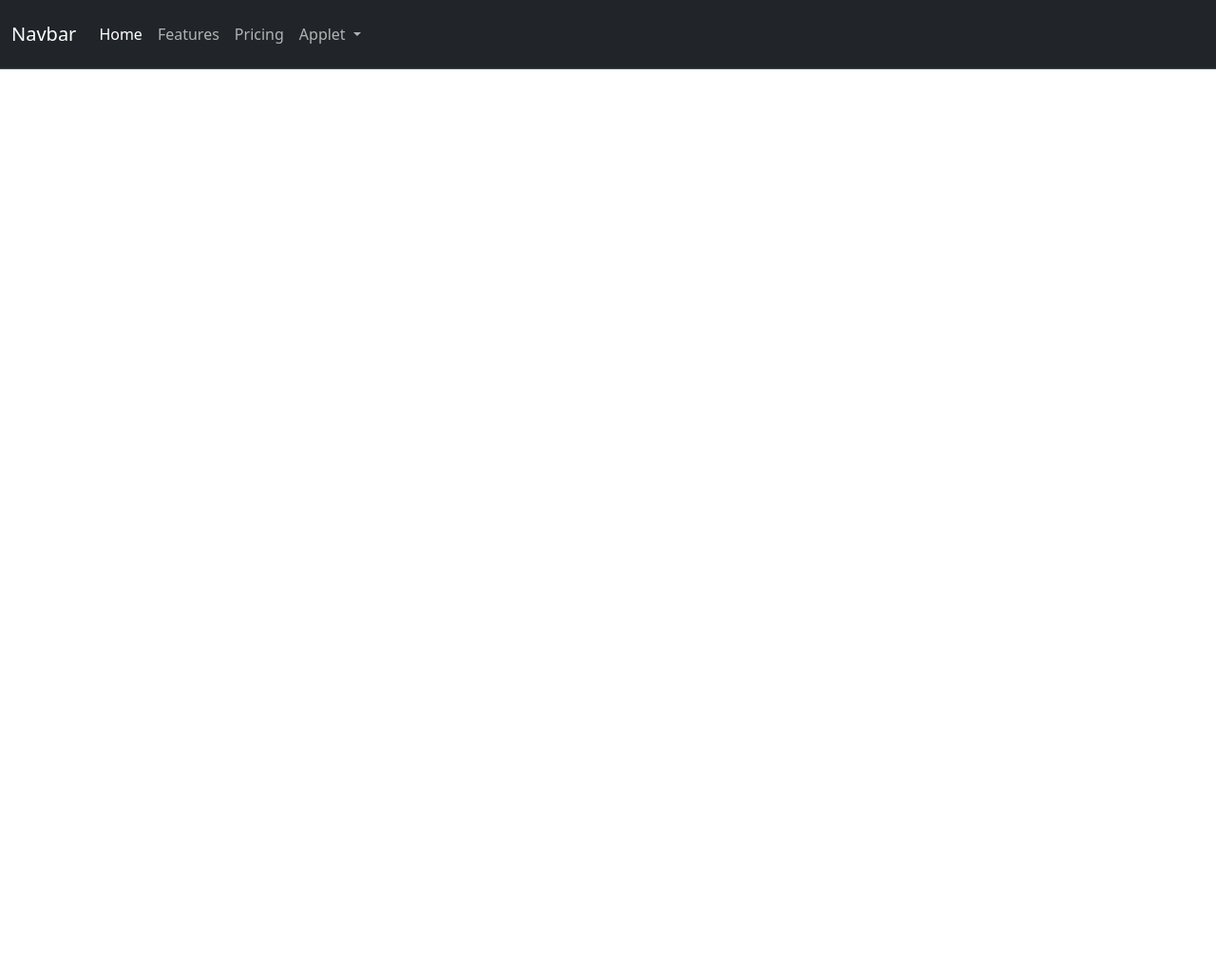
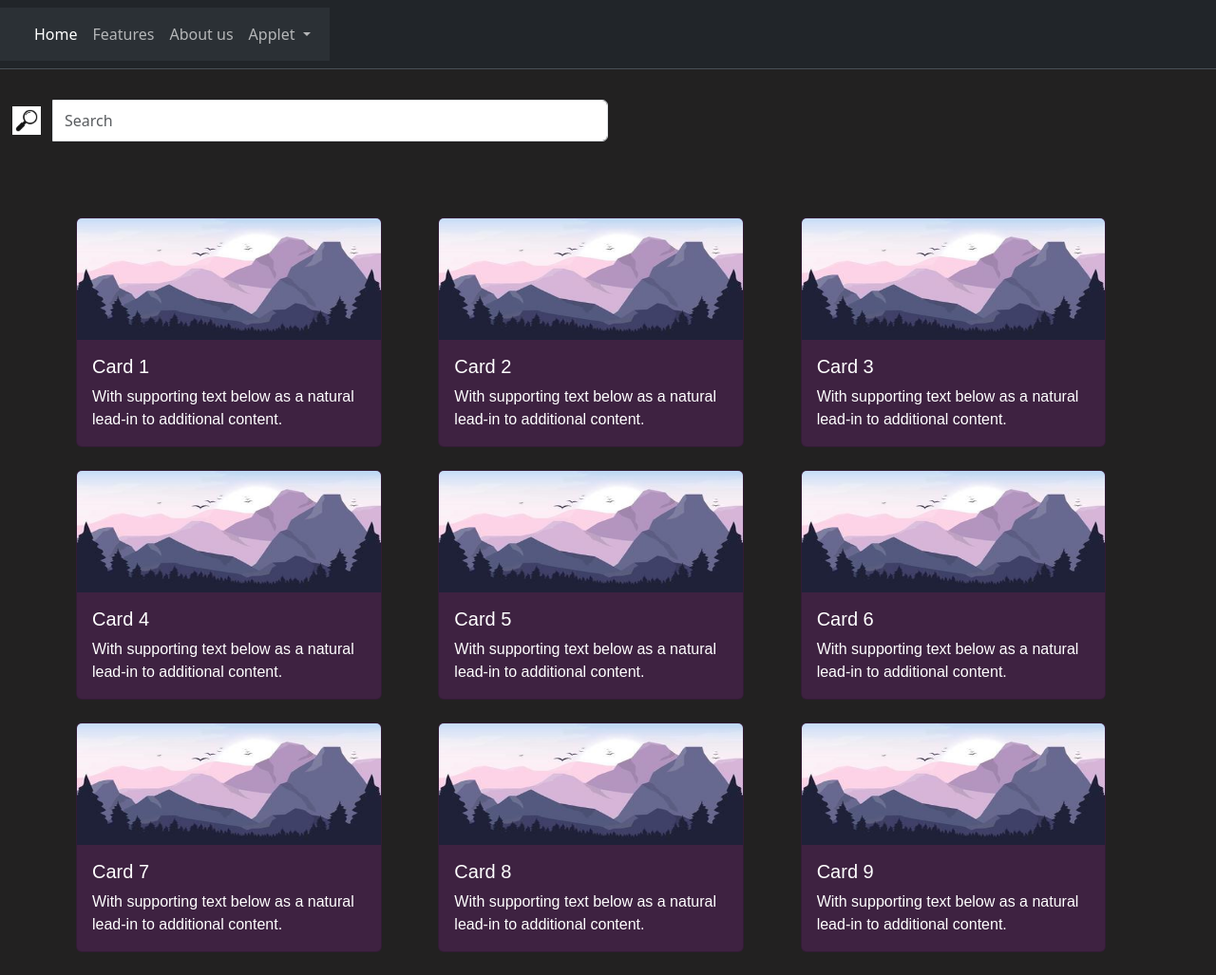
Before and after one commit to Bearbrand-sy/APPLET, a plain HTML site: page Applet/index.html in a window 1280 px wide. Shown: the whole page at 95% size. Before the commit the page ends 800 px from the top, so only its background shows below. Drawn offline with nearby package versions, Linux system fonts and the light colour scheme.

Commit message:
adjusting color and sizes

```diff
--- a/Applet/index.html
+++ b/Applet/index.html
@@ -7,37 +7,60 @@
     <script src="https://cdn.jsdelivr.net/npm/bootstrap@5.3.3/dist/js/bootstrap.bundle.min.js" integrity="sha384-YvpcrYf0tY3lHB60NNkmXc5s9fDVZLESaAA55NDzOxhy9GkcIdslK1eN7N6jIeHz" crossorigin="anonymous"></script>
 
     <title>Website</title>
+
    <style>
+body {
+  background-color: rgb(34, 33, 33);
+  color: white;
+}
+.form-control{
+   margin-top: 2rem;
+   margin-right: 40rem;
+   color: #00858a;
+}
 
+ .container2 {
+  font-family: Arial, Helvetica, sans-serif;
+  margin-top: 5rem;
+  margin-left: 5rem;
+  margin-right: 5rem;
+
+}
+.card {
+  background-color: rgb(62, 34, 65);
+   color: white;
+   width: 90%;
+}
    </style>
+
 </head>
 
 <nav class="navbar bg-dark border-bottom border-body" data-bs-theme="dark">
-
-  <nav class="navbar navbar-expand-lg bg-body-primary">
+    <!-- Navbar content -->
+    <nav class="navbar navbar-expand-lg bg-body-tertiary">
         <div class="container-fluid">
-        <a class="navbar-brand" href="index.html">Navbar</a>
+          <a class="navbar-brand" href="index.html"></a>
           <button class="navbar-toggler" type="button" data-bs-toggle="collapse" data-bs-target="#navbarNavDropdown" aria-controls="navbarNavDropdown" aria-expanded="false" aria-label="Toggle navigation">
             <span class="navbar-toggler-icon"></span>
           </button>
           <div class="collapse navbar-collapse" id="navbarNavDropdown">
             <ul class="navbar-nav">
               <li class="nav-item">
-              <a class="nav-link active" aria-current="page" href="#">Home</a>
+                <a class="nav-link active" aria-current="page" href="index.html">Home</a>
               </li>
               <li class="nav-item">
-              <a class="nav-link" href="#">Features</a>
+                <a class="nav-link" href="features.html">Features</a>
               </li>
               <li class="nav-item">
-              <a class="nav-link" href="#">Pricing</a>
+                <a class="nav-link" href="about.html">About us</a>
               </li>
               <li class="nav-item dropdown">
                 <a class="nav-link dropdown-toggle" href="#" role="button" data-bs-toggle="dropdown" aria-expanded="false">
                   Applet
                 </a>
                 <ul class="dropdown-menu">
-                <li><a class="dropdown-item" href="#">Action</a></li>
-                <li><a class="dropdown-item" href="#">Another action</a></li>
+                  <li><a class="dropdown-item" href="#">Applet Event</a></li>
+                  <li><a class="dropdown-item" href="#">Applet action</a></li>
                   <li><a class="dropdown-item" href="#">Something else here</a></li>
                 </ul>
               </li>
@@ -48,6 +71,104 @@
   </nav>
 
 <body>
+    <div class="input-group flex-nowrap">
+      <button class="btn" type="button"> <img src="bg.jpg" style="width: 30px; height: 30px; margin-top: 2rem;" alt=""></button>
+        <input type="text" class="form-control" placeholder="Search" aria-label="Username" aria-describedby="addon-wrapping">
 
+    </div>
+        <div class="container2">
+          <div class="row">
+            <div class="col-sm-4 mb-4">
+              <div class="card">
+                <img src="back.jpg" class="card-img-top" alt="" style="width: 100%; height: 8rem;">
+                <div class="card-body">
+                  <h5 class="card-title">Card 1</h5>
+                  <p class="card-text">With supporting text below as a natural lead-in to additional content.</p>
+
+                </div>
+              </div>
+            </div>
+            <div class="col-sm-4 mb-4">
+              <div class="card">
+                <img src="back.jpg" class="card-img-top" alt="" style="width: 100%; height: 8rem;">
+                <div class="card-body">
+                  <h5 class="card-title">Card 2</h5>
+                  <p class="card-text">With supporting text below as a natural lead-in to additional content.</p>
+
+                </div>
+              </div>
+            </div>
+            <div class="col-sm-4 mb-4">
+              <div class="card">
+                <img src="back.jpg" class="card-img-top" alt="" style="width: 100%; height: 8rem;">
+                <div class="card-body">
+                  <h5 class="card-title">Card 3 </h5>
+                  <p class="card-text">With supporting text below as a natural lead-in to additional content.</p>
+
+                </div>
+              </div>
+            </div>
+            <div class="col-sm-4 mb-4">
+              <div class="card">
+                <img src="back.jpg" class="card-img-top" alt="" style="width: 100%; height: 8rem;">
+                <div class="card-body">
+                  <h5 class="card-title">Card 4</h5>
+                  <p class="card-text">With supporting text below as a natural lead-in to additional content.</p>
+
+                </div>
+              </div>
+            </div>
+            <div class="col-sm-4 mb-4">
+              <div class="card">
+                <img src="back.jpg" class="card-img-top" alt="" style="width: 100%; height: 8rem;">
+                <div class="card-body">
+                  <h5 class="card-title">Card 5</h5>
+                  <p class="card-text">With supporting text below as a natural lead-in to additional content.</p>
+
+                </div>
+              </div>
+            </div>
+            <div class="col-sm-4 mb-4">
+              <div class="card">
+                <img src="back.jpg" class="card-img-top" alt="" style="width: 100%; height: 8rem;">
+                <div class="card-body">
+                  <h5 class="card-title">Card 6</h5>
+                  <p class="card-text">With supporting text below as a natural lead-in to additional content.</p>
+
+                </div>
+              </div>
+            </div>
+            <div class="col-sm-4 mb-4">
+              <div class="card">
+                <img src="back.jpg" class="card-img-top" alt="" style="width: 100%; height: 8rem;">
+                <div class="card-body">
+                  <h5 class="card-title">Card 7</h5>
+                  <p class="card-text">With supporting text below as a natural lead-in to additional content.</p>
+
+                </div>
+              </div>
+            </div>
+            <div class="col-sm-4 mb-4">
+              <div class="card">
+                <img src="back.jpg" class="card-img-top" alt="" style="width: 100%; height: 8rem;">
+                <div class="card-body">
+                  <h5 class="card-title">Card 8</h5>
+                  <p class="card-text">With supporting text below as a natural lead-in to additional content.</p>
+
+                </div>
+              </div>
+            </div>
+            <div class="col-sm-4 mb-4">
+              <div class="card">
+                <img src="back.jpg" class="card-img-top" alt="" style="width: 100%; height: 8rem;">
+                <div class="card-body">
+                  <h5 class="card-title">Card 9</h5>
+                  <p class="card-text">With supporting text below as a natural lead-in to additional content.</p>
+
+                </div>
+              </div>
+            </div>
+          </div>
+        </div>
 </body>
 </html>
```
Also changed, not shown: Applet/about.html (+17 -2 lines), Applet/applet.html (+23 -36 lines), Applet/features.html (+6 -2 lines). Lines whose indentation alone changed are shown as unchanged.
